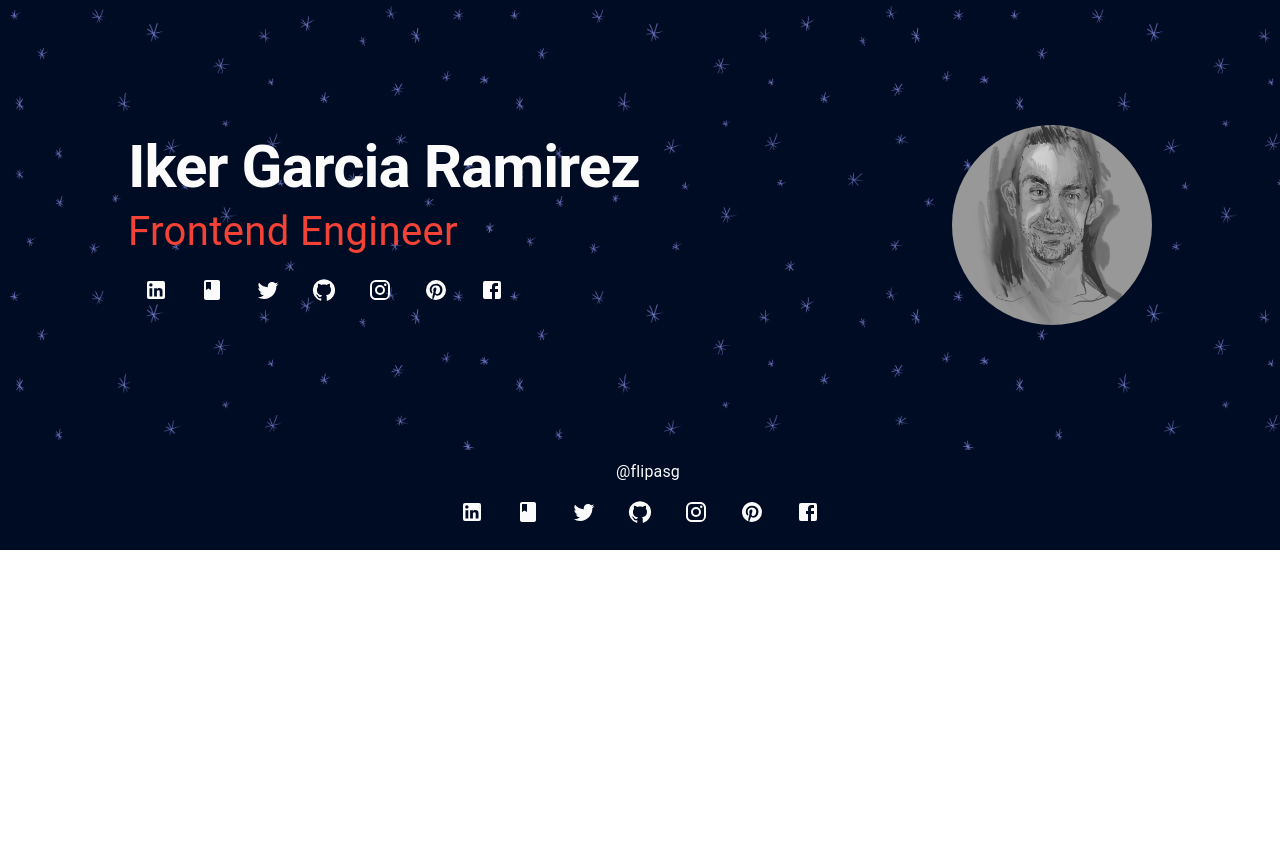
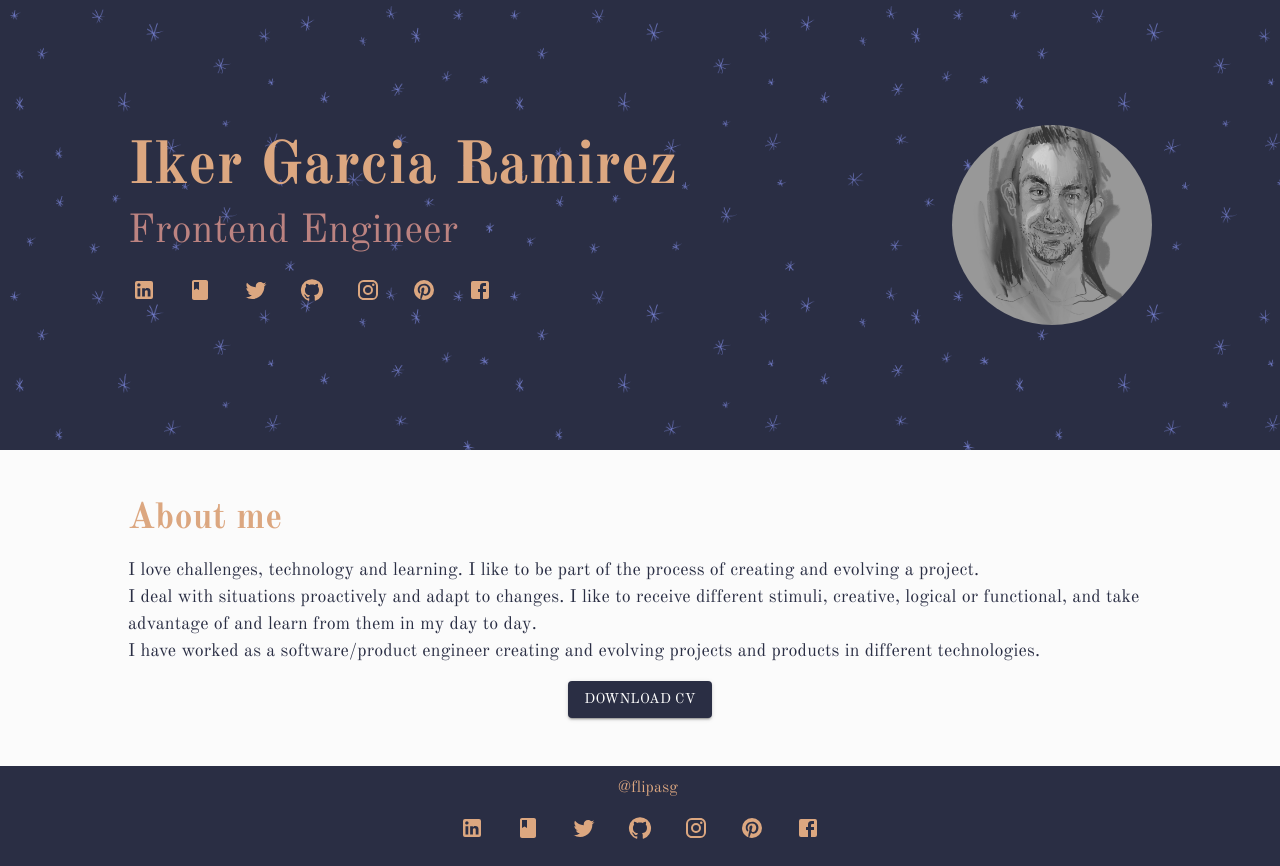
Before and after one commit to flipasg/flipasg.github.io, a React (Vite) app: page / in a window 1280 px wide. Before the commit the page ends 800 px from the top, so only its background shows below. Built offline with nearby package versions, Linux system fonts and the light colour scheme.

Commit message:
feat(AboutMe): ✨ add about me section

```diff
--- a/src/App.tsx
+++ b/src/App.tsx
@@ -1,23 +1,25 @@
 import Home from '@/components/home/Home'
 import { createTheme, CssBaseline, Grid, ThemeProvider } from '@mui/material'
 import Footer from './components/footer/Footer'
+import AboutMe from './components/about-me/AboutMe'
 const theme = createTheme({
   palette: {
     primary: {
-      main: '#000C24',
+      main: '#2A2E44',
     },
     secondary: {
-      main: '#FBFBFB',
+      main: '#DCA780',
     },
     text: {
-      primary: '#000C24',
-      secondary: '#F44336',
+      primary: '#DCA780',
+      secondary: '#BC8381',
     },
     common: {
       white: '#FBFBFB',
     },
   },
   typography: {
+    fontFamily: ['Old Standard TT', 'serif'].join(','),
     h1: {
       fontWeight: 700,
       fontSize: 32,
@@ -41,7 +43,7 @@ const theme = createTheme({
       fontWeight: 600,
     },
     body1: {
-      fontSize: 24,
+      fontSize: 18,
     },
   },
   breakpoints: {
@@ -60,6 +62,7 @@ export default function App() {
       <CssBaseline />
       <Grid container component={'main'}>
         <Home />
+        <AboutMe />
         <Footer />
       </Grid>
     </ThemeProvider>
--- /dev/null
+++ b/src/components/about-me/AboutMe.tsx
@@ -0,0 +1,46 @@
+import { Button, Grid, Typography } from '@mui/material'
+import Pdf from '@/assets/IkerGarcia_CV.pdf'
+
+export default function AboutMe() {
+  return (
+    <Grid
+      container
+      direction='column'
+      component={'section'}
+      justifyContent={'center'}
+      alignItems={'center'}
+      sx={{
+        backgroundColor: 'common.white',
+      }}
+      py={6}
+    >
+      <Grid container direction={'column'} maxWidth={'md'} mb={2}>
+        <Typography variant='h2' color={'secondary'} fontSize={36} mb={2}>
+          About me
+        </Typography>
+        <Typography variant='body1' color={'primary'}>
+          I love challenges, technology and learning. I like to be part of the
+          process of creating and evolving a project.
+        </Typography>
+        <Typography variant='body1' color={'primary'}>
+          I deal with situations proactively and adapt to changes. I like to
+          receive different stimuli, creative, logical or functional, and take
+          advantage of and learn from them in my day to day.
+        </Typography>
+        <Typography variant='body1' color={'primary'}>
+          I have worked as a software/product engineer creating and evolving
+          projects and products in different technologies.
+        </Typography>
+      </Grid>
+      <Button
+        component='a'
+        href={Pdf}
+        target='_blank'
+        variant='contained'
+        color='primary'
+      >
+        Download CV
+      </Button>
+    </Grid>
+  )
+}
--- a/src/components/social-links/SocialLinks.tsx
+++ b/src/components/social-links/SocialLinks.tsx
@@ -53,9 +53,10 @@ const SOCIAL_LINKS = [
 ]
 export default function SocialLinks({
   color = 'secondary',
-}: Partial<{ color: any }>) {
+  ml = 0,
+}: Partial<{ color: any; ml: number }>) {
   return (
-    <Grid item>
+    <Grid item ml={ml}>
       <List component={Stack} direction='row' sx={{ width: 'fit-content' }}>
         {SOCIAL_LINKS.map(({ key, href, icon }) => (
           <ListItem key={key} component='a' target='_blank' href={href}>
```
Also changed, not shown: 1 other file (tests, documents, lock files or other folders).
